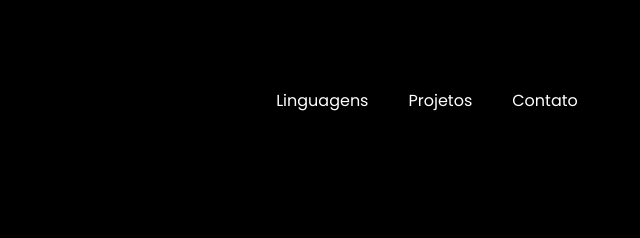
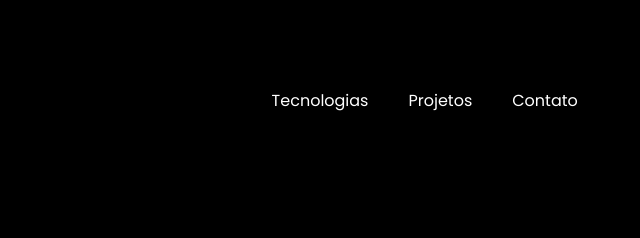
Before and after one commit to MateusFrancoDev/Portfolio, a plain HTML site: page index.html in a window 1280 px wide. Shown: the top 238 px of the page, 631-1271 px from the left. Drawn offline with Linux system fonts and the light colour scheme; no server answers.

Commit message:
tecnologia

```diff
--- a/index.html
+++ b/index.html
@@ -24,7 +24,7 @@
             </a>
             <nav aria-label="primaria">
                 <ul class="header-menu">
-                    <li><a href="#linguagens">Linguagens</a></li>
+                    <li><a href="#linguagens">Tecnologias</a></li>
                     <li><a href="#pro">Projetos</a></li>
                     <li><a href="#contato">Contato</a></li>
                 </ul>
```
